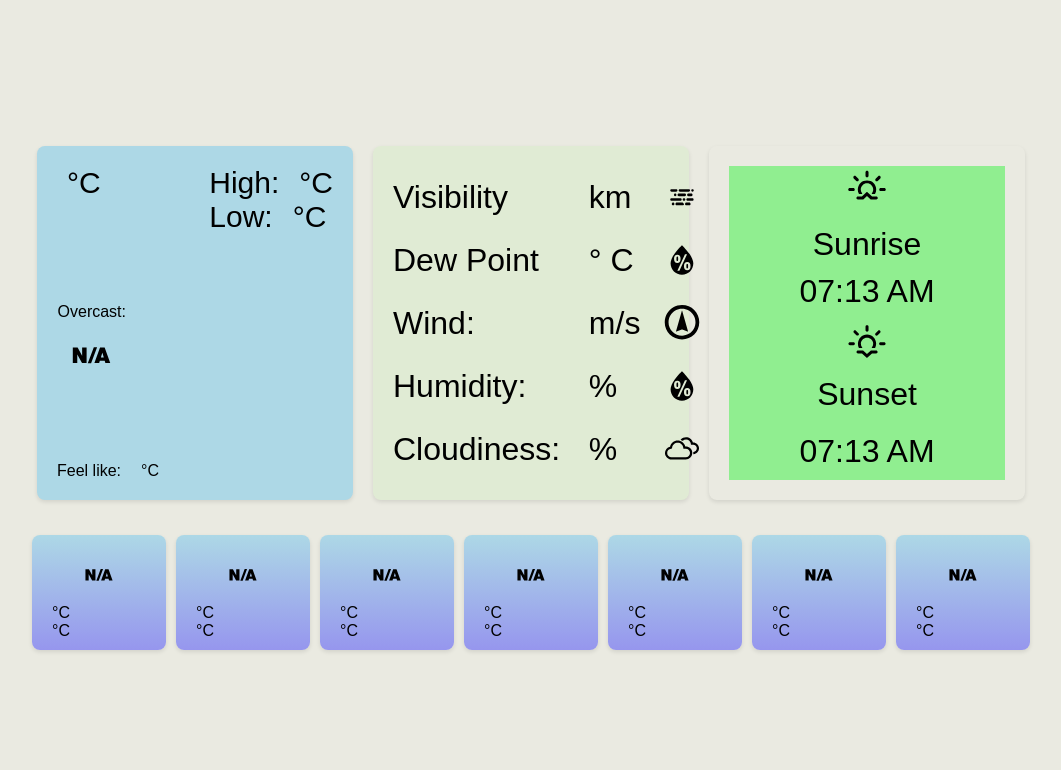
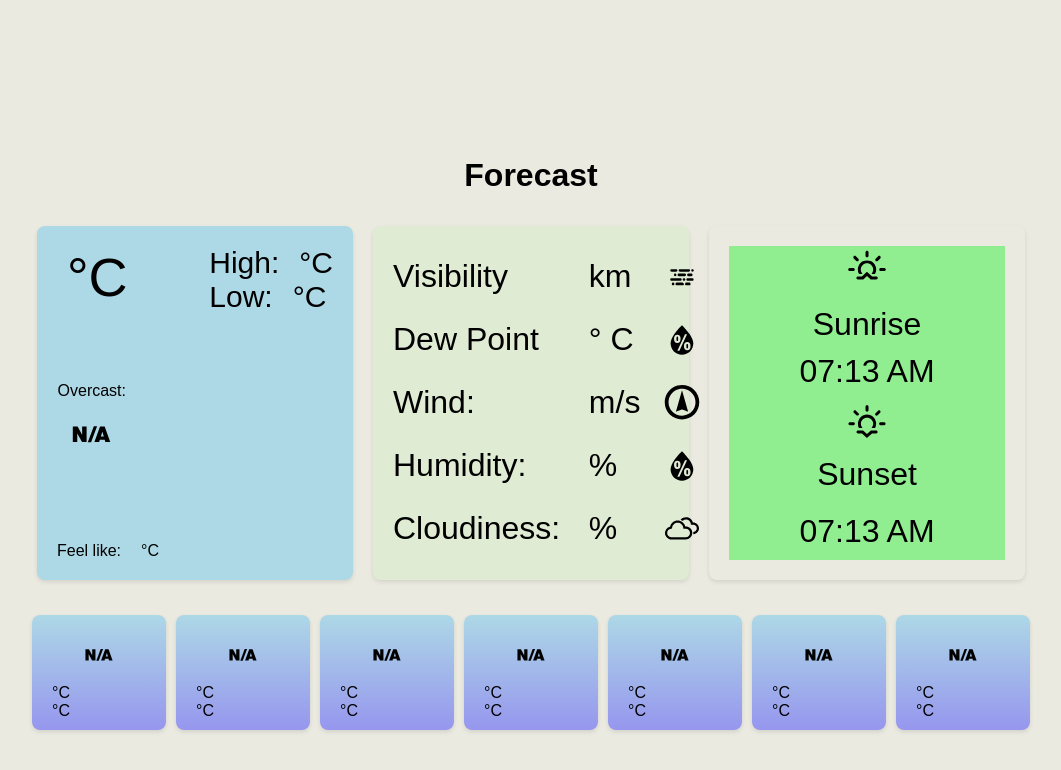
Before and after one commit to myshag/dashboard, a plain HTML site: page index.html in a window 1280 px wide. Shown: the whole page, without its empty margins (109-1170 px from the left). Drawn offline with nearby package versions, Linux system fonts and the light colour scheme.

Commit message:
change fonts

```diff
--- a/index.html
+++ b/index.html
@@ -10,6 +10,7 @@
 
 </head>
 <body>
+    <h1> Forecast </h1>
 
     <div class="dashboard">
         <div class="card temperature_card">
@@ -18,7 +19,7 @@
                     <div class="inline-paragraphs">
 
                         <p  id="temperature"> </p>
-                        <p fon>&degC</p>
+                        <p >&degC</p>
                         </div>
 
                 </div>
--- a/styles.css
+++ b/styles.css
@@ -41,6 +41,11 @@
             justify-content: space-between;
             width: 100%;
             font-size: 30px;
+        }
+
+        .temperature_card .header .temp {
+
+            font-size: 54px;
         }
 
         .temperature_card .main {
```
